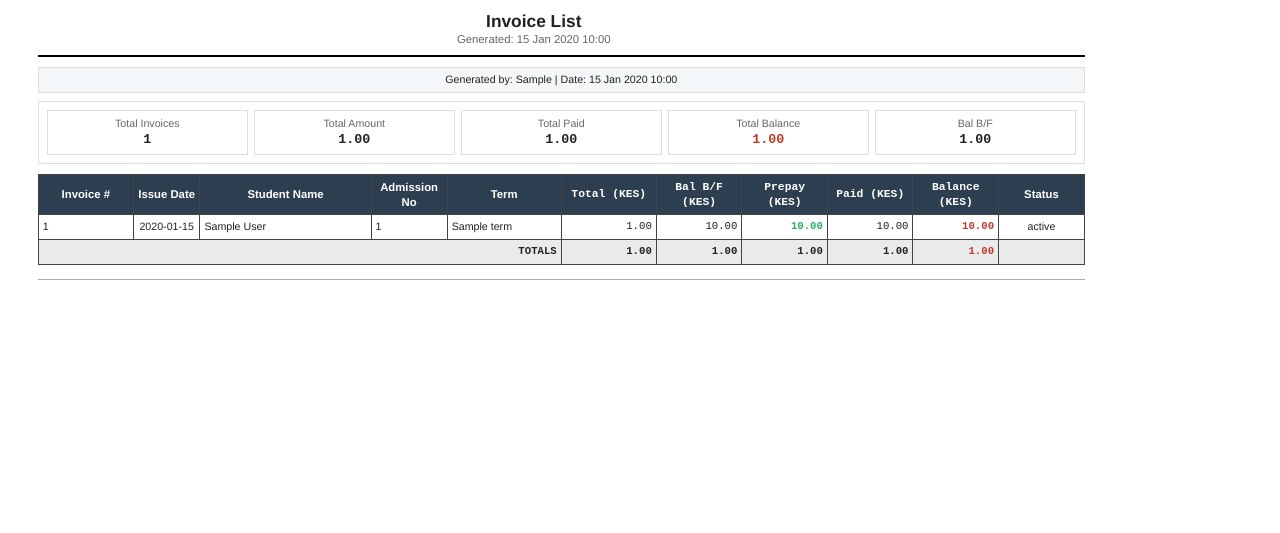
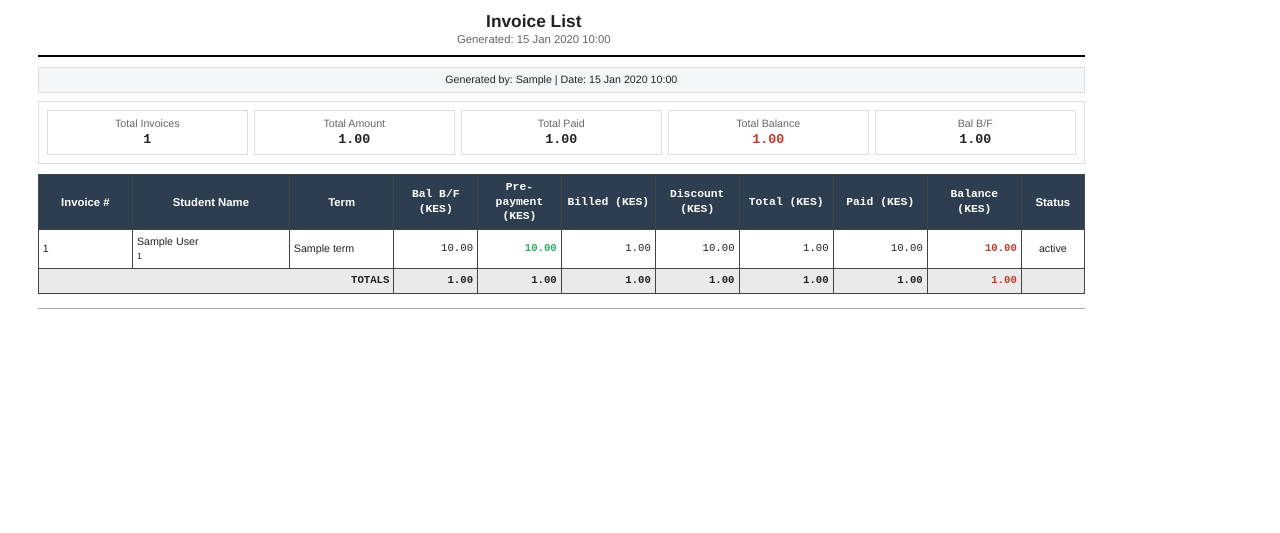
Before and after one commit to AISavvyToday/pcea-wendani, a Django app: template templates/reports/pdf/invoice_list_pdf.html in a window 1280 px wide. Shown: the part 69-602 px from the top of the page. Run offline with Django 4.2, Linux system fonts and the light colour scheme; the template is opened without the code that fills it: most values are stand-ins (such as "Sample title", 1, 10 or a date in 2020).

Commit message:
Add discount functionality to invoice editing and rearrange invoice list table
Invoice Editing:
- Added discount_amount field to InvoiceEditForm (default 0, editable)
- Added discount input field to invoice edit template
- Updated totals calculation to include discount (subtotal - discount = total)
- Discount can be manually edited when editing invoice
- Form value overrides calculated discount from items

Invoice List Table:
- Rearranged columns to match requested order:
  Invoice, Student, Term, Bal B/F, Pre-payment, Billed, Discount, Total, Paid, Bal
- Added Discount column showing invoice.discount_amount
- Added export buttons (Excel and PDF) to invoice list page
- Updated Excel export to include discount column in correct order
- Updated PDF export to include discount column in correct order
- All exports now show: Invoice, Student, Term, Bal B/F, Pre-payment, Billed, Discount, Total, Paid, Balance

```diff
--- a/templates/reports/pdf/invoice_list_pdf.html
+++ b/templates/reports/pdf/invoice_list_pdf.html
@@ -167,27 +167,27 @@ body {
 
 /* Column widths for landscape A4 */
 .report-table th:nth-child(1),
-.report-table td:nth-child(1) { width: 10%; } /* Invoice # */
+.report-table td:nth-child(1) { width: 9%; } /* Invoice # */
 .report-table th:nth-child(2),
-.report-table td:nth-child(2) { width: 7%; } /* Issue Date */
+.report-table td:nth-child(2) { width: 15%; } /* Student Name */
 .report-table th:nth-child(3),
-.report-table td:nth-child(3) { width: 18%; } /* Student Name */
+.report-table td:nth-child(3) { width: 10%; } /* Term */
 .report-table th:nth-child(4),
-.report-table td:nth-child(4) { width: 8%; } /* Admission No */
+.report-table td:nth-child(4) { width: 8%; } /* Bal B/F */
 .report-table th:nth-child(5),
-.report-table td:nth-child(5) { width: 12%; } /* Term */
+.report-table td:nth-child(5) { width: 8%; } /* Pre-payment */
 .report-table th:nth-child(6),
-.report-table td:nth-child(6) { width: 10%; } /* Total */
+.report-table td:nth-child(6) { width: 9%; } /* Billed */
 .report-table th:nth-child(7),
-.report-table td:nth-child(7) { width: 9%; } /* Bal B/F */
+.report-table td:nth-child(7) { width: 8%; } /* Discount */
 .report-table th:nth-child(8),
-.report-table td:nth-child(8) { width: 9%; } /* Prepayment */
+.report-table td:nth-child(8) { width: 9%; } /* Total */
 .report-table th:nth-child(9),
 .report-table td:nth-child(9) { width: 9%; } /* Paid */
 .report-table th:nth-child(10),
 .report-table td:nth-child(10) { width: 9%; } /* Balance */
 .report-table th:nth-child(11),
-.report-table td:nth-child(11) { width: 9%; } /* Status */
+.report-table td:nth-child(11) { width: 6%; } /* Status */
 
 /* ===== AMOUNTS ===== */
 .amount-positive { color: #c0392b; font-weight: bold; }
@@ -287,13 +287,13 @@ body {
         <thead>
           <tr>
             <th>Invoice #</th>
-            <th>Issue Date</th>
             <th>Student Name</th>
-            <th>Admission No</th>
             <th>Term</th>
+            <th class="text-right">Bal B/F (KES)</th>
+            <th class="text-right">Pre-payment (KES)</th>
+            <th class="text-right">Billed (KES)</th>
+            <th class="text-right">Discount (KES)</th>
             <th class="text-right">Total (KES)</th>
-            <th class="text-right">Bal B/F (KES)</th>
-            <th class="text-right">Prepay (KES)</th>
             <th class="text-right">Paid (KES)</th>
             <th class="text-right">Balance (KES)</th>
             <th>Status</th>
@@ -303,11 +303,8 @@ body {
           {% for invoice in invoices %}
           <tr>
             <td class="text-left">{{ invoice.invoice_number }}</td>
-            <td class="text-center">{{ invoice.issue_date|date:"Y-m-d"|default:"—" }}</td>
-            <td class="text-left">{{ invoice.student.full_name|default:"—" }}</td>
-            <td class="text-left">{{ invoice.student.admission_number|default:"—" }}</td>
+            <td class="text-left">{{ invoice.student.full_name|default:"—" }}<br><small>{{ invoice.student.admission_number|default:"—" }}</small></td>
             <td class="text-left">{{ invoice.term|default:"—" }}</td>
-            <td class="text-right">{{ invoice.total_amount|floatformat:2|default:"0.00" }}</td>
             <td class="text-right">
               {% if invoice.balance_bf %}
                 {{ invoice.balance_bf|floatformat:2 }}
@@ -322,6 +319,15 @@ body {
                 —
               {% endif %}
             </td>
+            <td class="text-right">{{ invoice.subtotal|default:invoice.total_amount|floatformat:2|default:"0.00" }}</td>
+            <td class="text-right">
+              {% if invoice.discount_amount %}
+                {{ invoice.discount_amount|floatformat:2 }}
+              {% else %}
+                —
+              {% endif %}
+            </td>
+            <td class="text-right">{{ invoice.total_amount|floatformat:2|default:"0.00" }}</td>
             <td class="text-right">{{ invoice.amount_paid|floatformat:2|default:"0.00" }}</td>
             <td class="text-right">
               {% if invoice.balance %}
@@ -342,10 +348,12 @@ body {
         </tbody>
         <tfoot>
           <tr>
-            <th colspan="5" class="text-right">TOTALS</th>
-            <th class="text-right">{{ totals.total_amount|floatformat:2 }}</th>
+            <th colspan="3" class="text-right">TOTALS</th>
             <th class="text-right">{{ totals.total_balance_bf|floatformat:2 }}</th>
             <th class="text-right">{{ totals.total_prepayment|floatformat:2 }}</th>
+            <th class="text-right">{{ totals.total_subtotal|default:totals.total_amount|floatformat:2 }}</th>
+            <th class="text-right">{{ totals.total_discount|floatformat:2 }}</th>
+            <th class="text-right">{{ totals.total_amount|floatformat:2 }}</th>
             <th class="text-right">{{ totals.total_paid|floatformat:2 }}</th>
             <th class="text-right {% if totals.total_balance > 0 %}amount-positive{% elif totals.total_balance < 0 %}amount-negative{% endif %}">
               {{ totals.total_balance|floatformat:2 }}
```
Also changed, not shown: finance/forms.py (+16 -2 lines), finance/views.py (+20 -0 lines), reports/views_exports.py (+29 -17 lines), templates/finance/invoice_edit.html (+74 -5 lines), templates/finance/invoice_list.html (+18 -7 lines).
